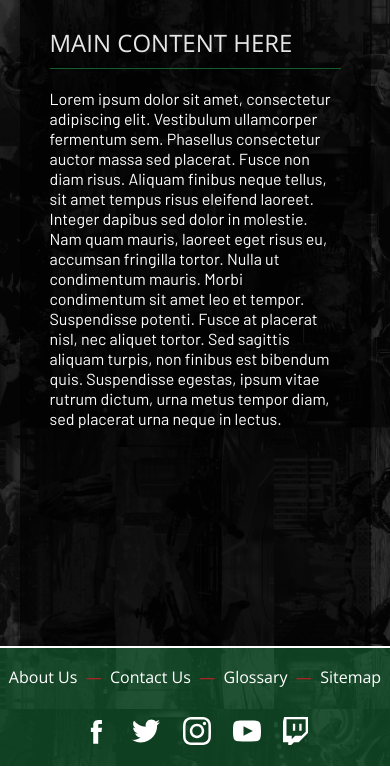
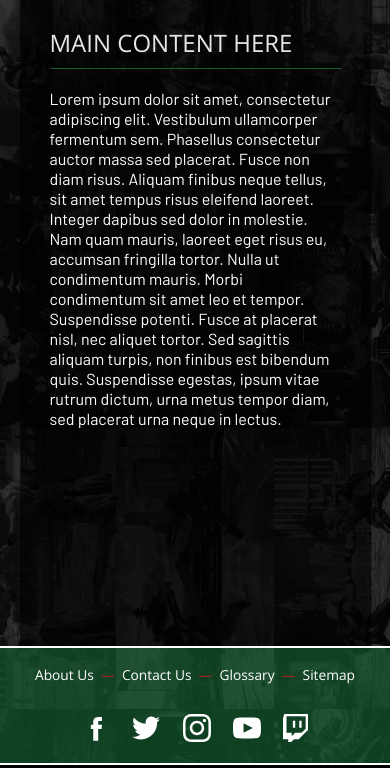
Before and after one commit to TEKKEN-254/client, a PHP site: page /_templates/template-raw.html in a window 390 px wide. Shown: the part 135-903 px from the top of the page. Run offline with PHP 8.4, Linux system fonts and the light colour scheme.

Commit message:
Footer font size mobile adjustment

```diff
--- a/assets/css/responsive.css
+++ b/assets/css/responsive.css
@@ -227,7 +227,7 @@
         margin: 10px auto;
     }
     .footer ul li {
-        font-size: 1rem;
+        font-size: 0.859375rem;
     }
     .footer-socials {
         display: flex;
```
